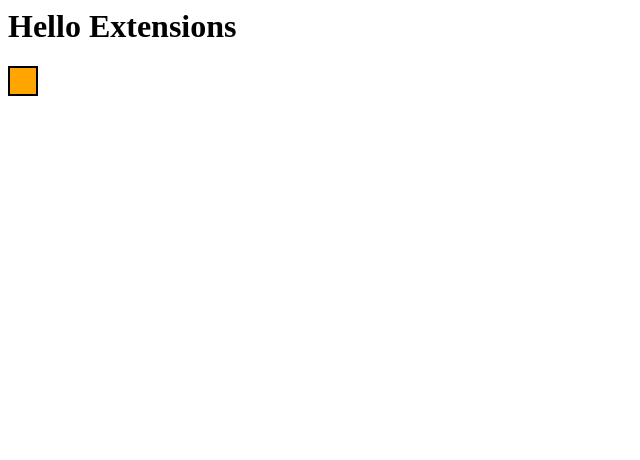
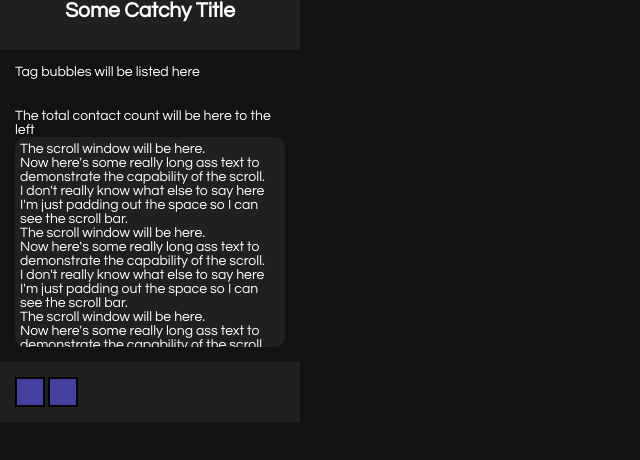
Before and after one commit to Sgandhi10/Hackviolet-2023, a browser extension: page hello.html in a window 1280 px wide. Shown: the whole page, without its empty margins (0-640 px from the left). Drawn offline with Linux system fonts and the light colour scheme.

Commit message:
Implemented scroll window on UI

```diff
--- a/hello.html
+++ b/hello.html
@@ -1,19 +1,55 @@
 <html>
+  <link rel="stylesheet" href="styles.css">
   <style>
     button {
         height: 30px;
         width: 30px;
         outline: none;
         border: none;
-        background-color: orange;
+        background-color: #44409e;
         border: 2px solid #000000;
     }
     </style>
+
   <body>
-    <h1>Hello Extensions</h1>
+    <section id="heading">
+      <center>
+        <h1>Some Catchy Title</h1>
+      </center>
+    </section>
 
+    <div class="tags">
+      Tag bubbles will be listed here
+    </div>
 
-    <button id="startNavigation"></button>
-<script src="popup.js"></script>
+    <div class="contact_list">
+      The total contact count will be here to the left
+      <div class="scroll_window">
+        The scroll window will be here.
+        <br>
+        Now here's some really long ass text to demonstrate the capability of the scroll.
+        <br>
+        I don't really know what else to say here I'm just padding out the space so I can see the scroll bar.
+        <br>
+        The scroll window will be here.
+        <br>
+        Now here's some really long ass text to demonstrate the capability of the scroll.
+        <br>
+        I don't really know what else to say here I'm just padding out the space so I can see the scroll bar.
+        <br>
+        The scroll window will be here.
+        <br>
+        Now here's some really long ass text to demonstrate the capability of the scroll.
+        <br>
+        I don't really know what else to say here I'm just padding out the space so I can see the scroll bar.
+      </div>
+    </div>
+
+    <section id="bottom">
+      <button id="startNavigation"></button>
+      <button id="settings"></button>
+    </section>
+
+    <script src="popup.js"></script>
   </body>
 </html>
--- /dev/null
+++ b/styles.css
@@ -0,0 +1,62 @@
+body {
+    font: 14px "Century Gothic";
+    background-color:#121212;
+    color:white;
+    margin:0;
+    width:
+    300px;
+    height:400px
+}
+
+#heading {
+    height:50px;
+    background-color: rgba(255, 255, 255, 0.058);
+    color: #ffffff
+}
+
+#bottom {
+    padding: 15px;
+    background-color: rgba(255, 255, 255, 0.058);
+}
+
+.tags {
+    padding:15px;
+}
+
+.contact_list {
+    padding:15px;
+}
+
+.scroll_window {
+    padding: 5px;
+    background-color: rgba(255, 255, 255, 0.058);
+    border-radius: 10px;
+    height:200px;
+    border:none;
+    overflow:scroll;
+    overflow-x:hidden
+}
+
+::-webkit-scrollbar{
+    width:12px;
+    height: 12px;
+}
+
+::-webkit-scrollbar-track{
+    border: 1px solid #44409e;
+    border-radius: 10px;
+}
+
+::-webkit-scrollbar-thumb {
+    background: #44409e;
+    border-radius: 10px;
+}
+
+::-webkit-scrollbar-thumb:hover{
+    background: #44409e;
+}
+
+::-webkit-scrollbar-corner{
+    width:0px;
+    height:0px;
+}
```
Also changed, not shown: manifest.json.
